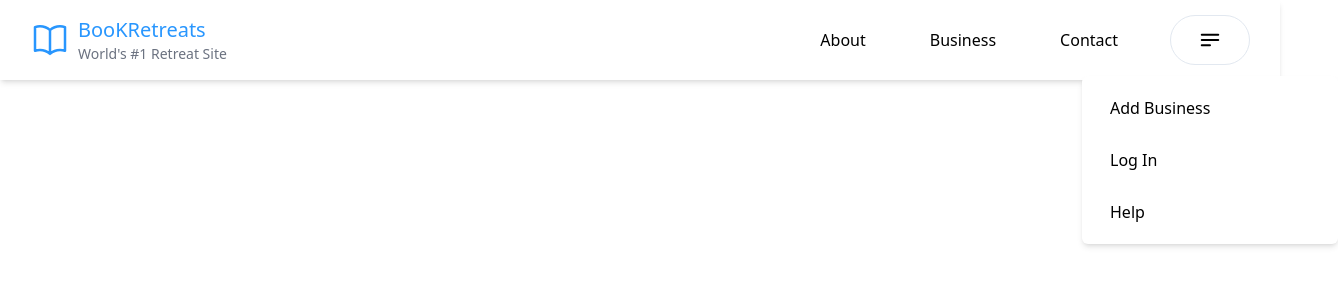
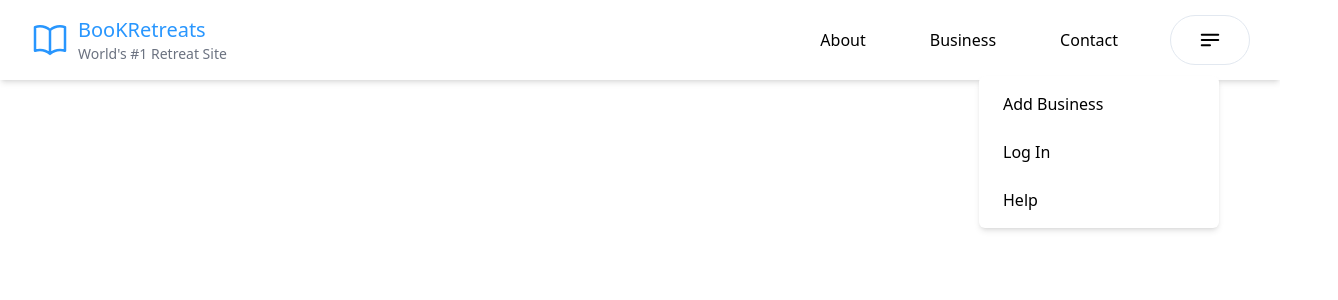
Before and after one commit to kwawbaidoo/mefie, a React (Vite) app: page / in a window 1280 px wide. Both pictures are taken after a click on the element 1210 px from the left and 40 px from the top of the page. Shown: the top 300 px of the page, 1338 px wide, since content can reach past the window. Built offline with nearby package versions, Linux system fonts and the light colour scheme.

Commit message:
working on navigation

```diff
--- a/src/App.jsx
+++ b/src/App.jsx
@@ -5,8 +5,6 @@ import './App.css'
 import Navigation from './componet/Navigation'
 
 function App() {
-  const [count, setCount] = useState(0)
-
   return (
     <>
     <Navigation/>
--- a/src/componet/Navigation.jsx
+++ b/src/componet/Navigation.jsx
@@ -66,8 +66,8 @@ const Navigation = () => {
                 />
               </svg>
               {isOpen && (
-                <span className="w-64  bg-white shadow-md absolute top-[60px] z-10 rounded-md flex items-start p-3">
-                <ul className="flex flex-col items-start gap-3 text-base">
+                <span className="w-60  bg-white shadow-md absolute top-[60px] -left-48 z-10 rounded-md flex items-start p-2">
+                <ul className="flex flex-col items-start gap-2 text-base">
                     <li className="hover:bg-slate-100 rounded-full w-52 pl-4 p-2 text-start">Add Business</li>
                     <li className="hover:bg-slate-100 rounded-full w-52 pl-4 p-2 text-start">Log In</li>
                     <li className="hover:bg-slate-100 rounded-full w-52 pl-4 p-2 text-start">Help</li>
```
